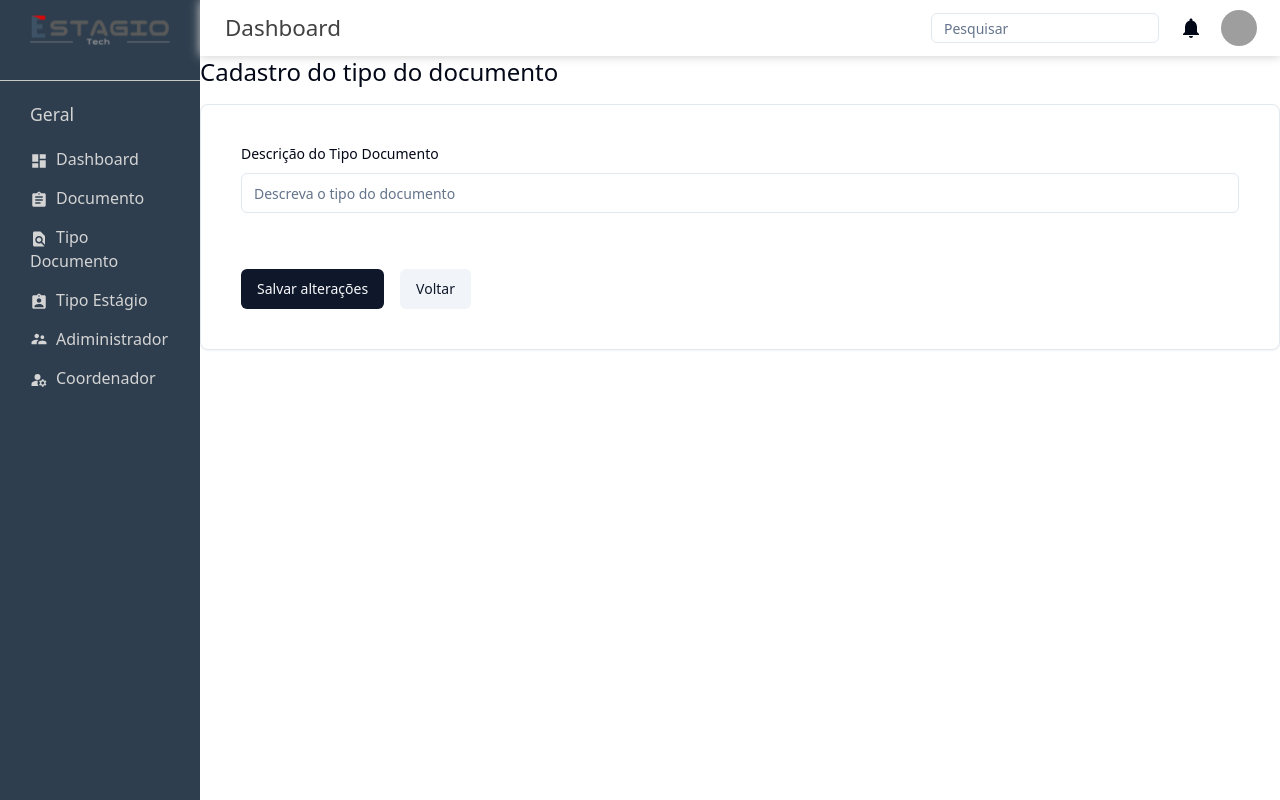
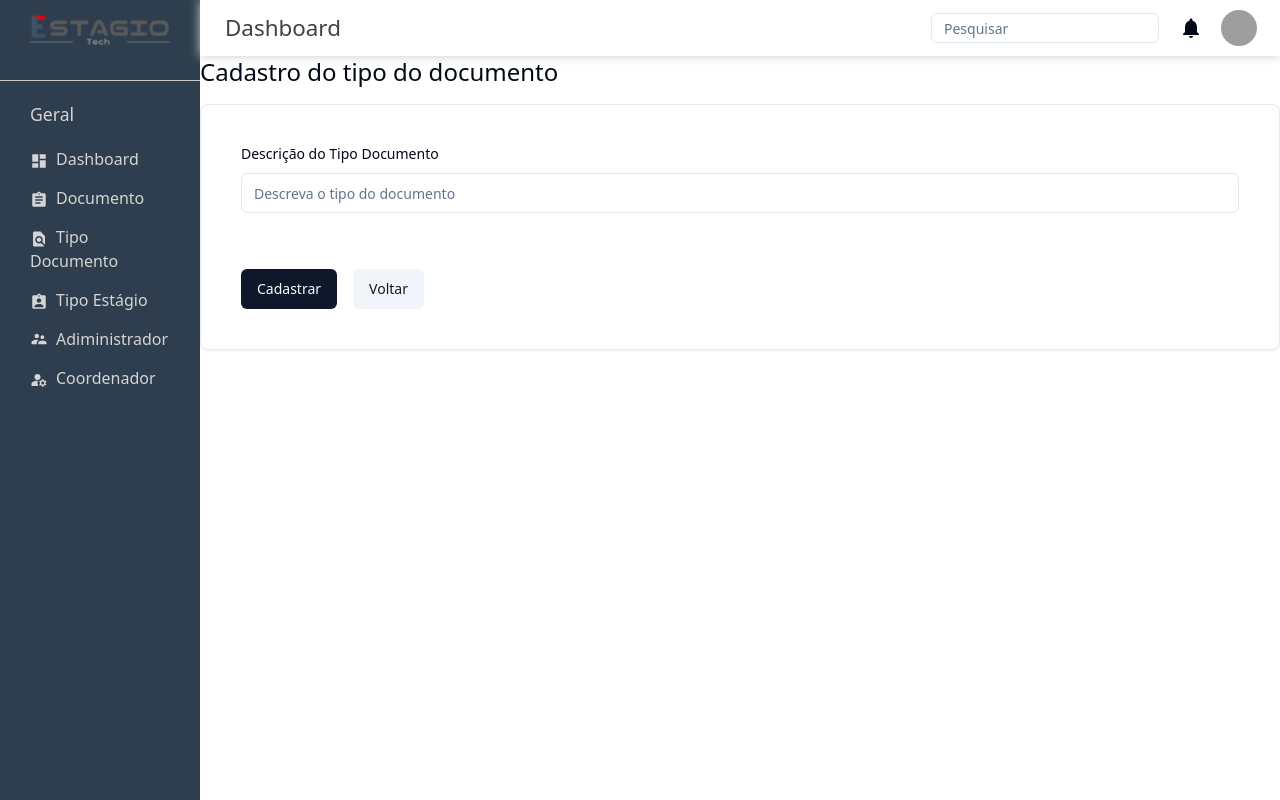
Before and after one commit to OlivioNeto/EstagioTech-FRONT-END, a React (Vite) app in the folder estagiotech_frontend/: page /adm/tipodocumento/cadastro in a window 1280 px wide. Built offline with nearby package versions, Linux system fonts and the light colour scheme; grey boxes are pictures that could not be loaded.

Commit message:
Concertando o cadastrar de tipo documento

```diff
--- a/estagiotech_frontend/src/pages/Admin/TipoDocumento/TableTipoDocumento/cadastro/form-cad-TipoDocumento.tsx
+++ b/estagiotech_frontend/src/pages/Admin/TipoDocumento/TableTipoDocumento/cadastro/form-cad-TipoDocumento.tsx
@@ -15,7 +15,7 @@ import { Button } from "@/components/ui/button";
 import api from "../../../../../service/api";
 import { Card, CardContent, CardFooter } from "@/components/ui/card";
 import { TipoDocumentoProps } from "../table/columns";
-import { useState } from "react";
+import { useEffect, useState } from "react";
 
 const formSchema = z.object({
   descricaoTipoDocumento: z.string(),
@@ -25,7 +25,7 @@ type FormCadastroProps = z.infer<typeof formSchema>;
 
 const FormCadastroTipoDocumento = ({ data }: { data: TipoDocumentoProps }) => {
   const navigate = useNavigate();
-  const [isEdit, setisEdit] = useState<boolean>(data.idTipoDocumento != 0); // true or false
+  const [isEdit, setisEdit] = useState<boolean>(data.idTipoDocumento != undefined && data.idTipoDocumento != 0); // true or false
   const form = useForm<FormCadastroProps>({
     resolver: zodResolver(formSchema),
     values: {
@@ -37,6 +37,7 @@ const FormCadastroTipoDocumento = ({ data }: { data: TipoDocumentoProps }) => {
   });
 
   async function onSubmit(values: FormCadastroProps) {
+    console.log(isEdit)
     !isEdit?
     await api
         .post("/TipoDocumento", values.descricaoTipoDocumento, {headers: {"Content-Type": "application/json" }})
--- a/estagiotech_frontend/src/pages/Admin/TipoDocumento/TableTipoDocumento/cadastro/index.tsx
+++ b/estagiotech_frontend/src/pages/Admin/TipoDocumento/TableTipoDocumento/cadastro/index.tsx
@@ -15,7 +15,9 @@ export default function CadastroTipoDocumento() {
       if (id) {
         const data = (await api.get(`/TipoDocumento/${id}`)).data;
         setTipoDocumento(data);
-      }
+      } else {setTipoDocumento({
+        idTipoDocumento:0,descricaoTipoDocumento:"",key:0
+      })}
       return;
     })();
   }, []);
@@ -23,7 +25,6 @@ export default function CadastroTipoDocumento() {
   return (
     <div>
       <p className="text-2xl mb-4">Cadastro do tipo do documento</p>
-
       <FormCadastroTipoDocumento data={tipoDocumento} />
     </div>
   );
--- a/estagiotech_frontend/src/pages/Admin/TipoDocumento/index.tsx
+++ b/estagiotech_frontend/src/pages/Admin/TipoDocumento/index.tsx
@@ -18,7 +18,7 @@ export default function TipoDocumentos() {
       const includeKeyData = dataTipoDocumento.map((item) => {
         return { ...item, key: item.idTipoDocumento };
       });
-
+      console.log(includeKeyData)
       setData(includeKeyData);
     })();
   }, []);
```
